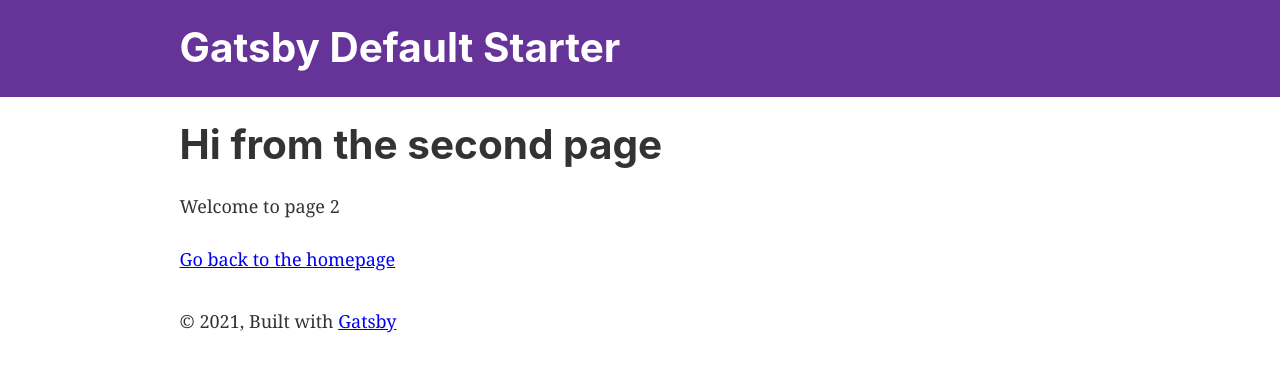
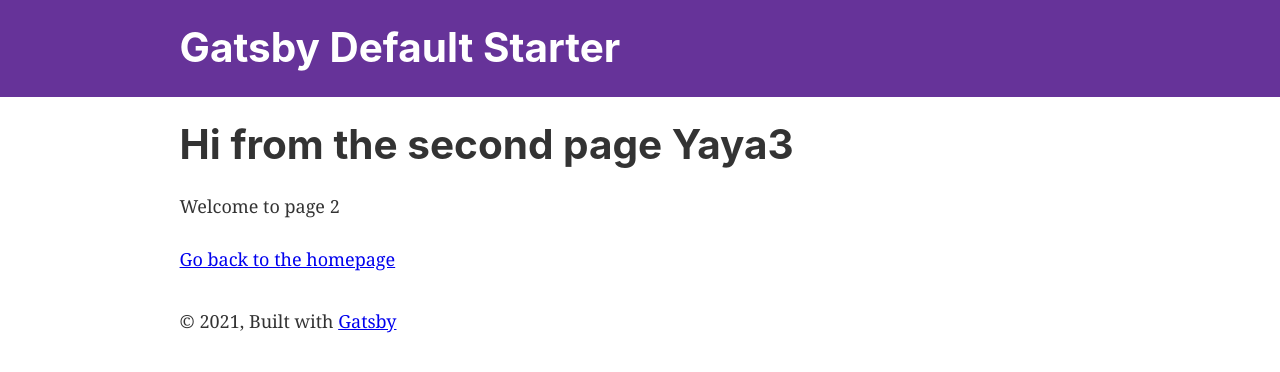
Before and after one commit to suroyyaya/gatsby-static-web-app, a Gatsby site: page /page-2 in a window 1280 px wide. Built offline with nearby package versions, Linux system fonts and the light colour scheme; Gatsby itself is replaced by a stand-in of ours.

Commit message:
refactor: Yaya3

```diff
--- a/src/pages/page-2.js
+++ b/src/pages/page-2.js
@@ -7,7 +7,7 @@
 const SecondPage = () => (
   <Layout>
     <Seo title="Page two" />
-    <h1>Hi from the second page</h1>
+    <h1>Hi from the second page Yaya3</h1>
     <p>Welcome to page 2</p>
     <Link to="/">Go back to the homepage</Link>
   </Layout>
```
